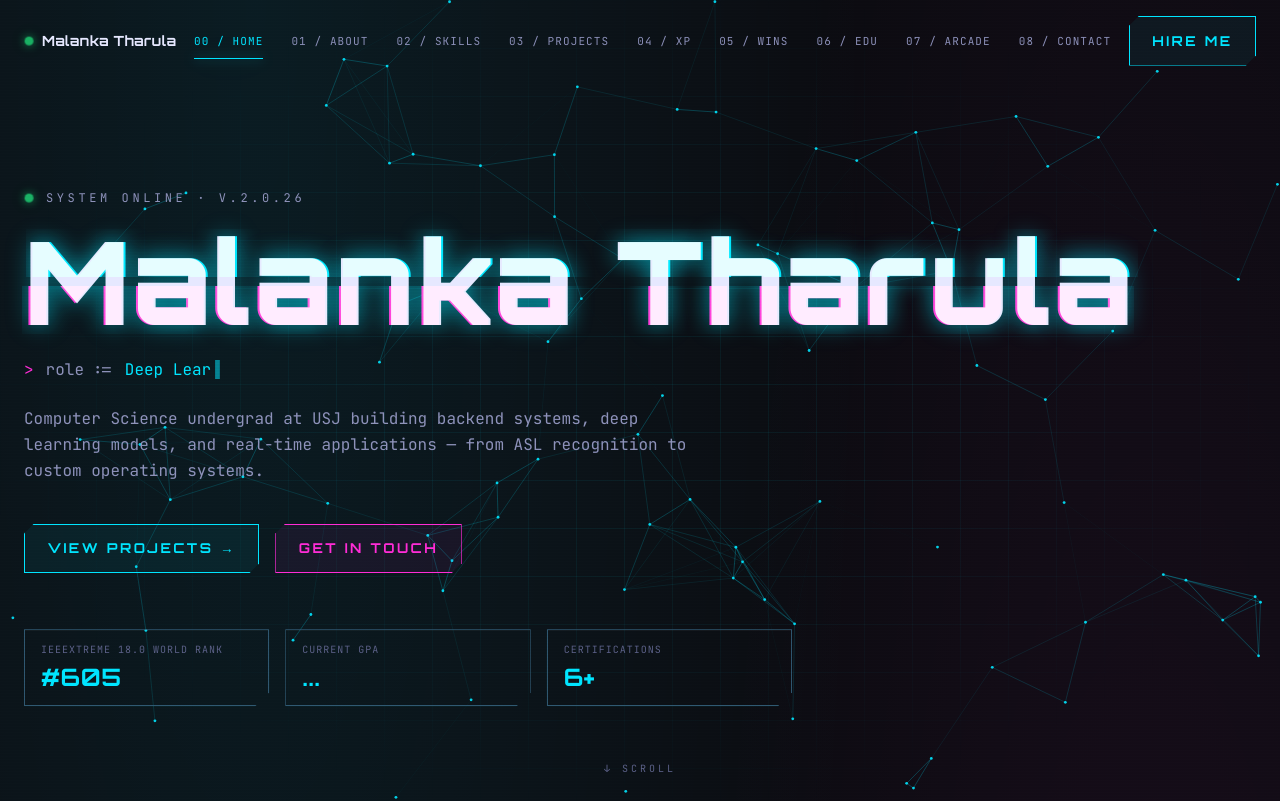
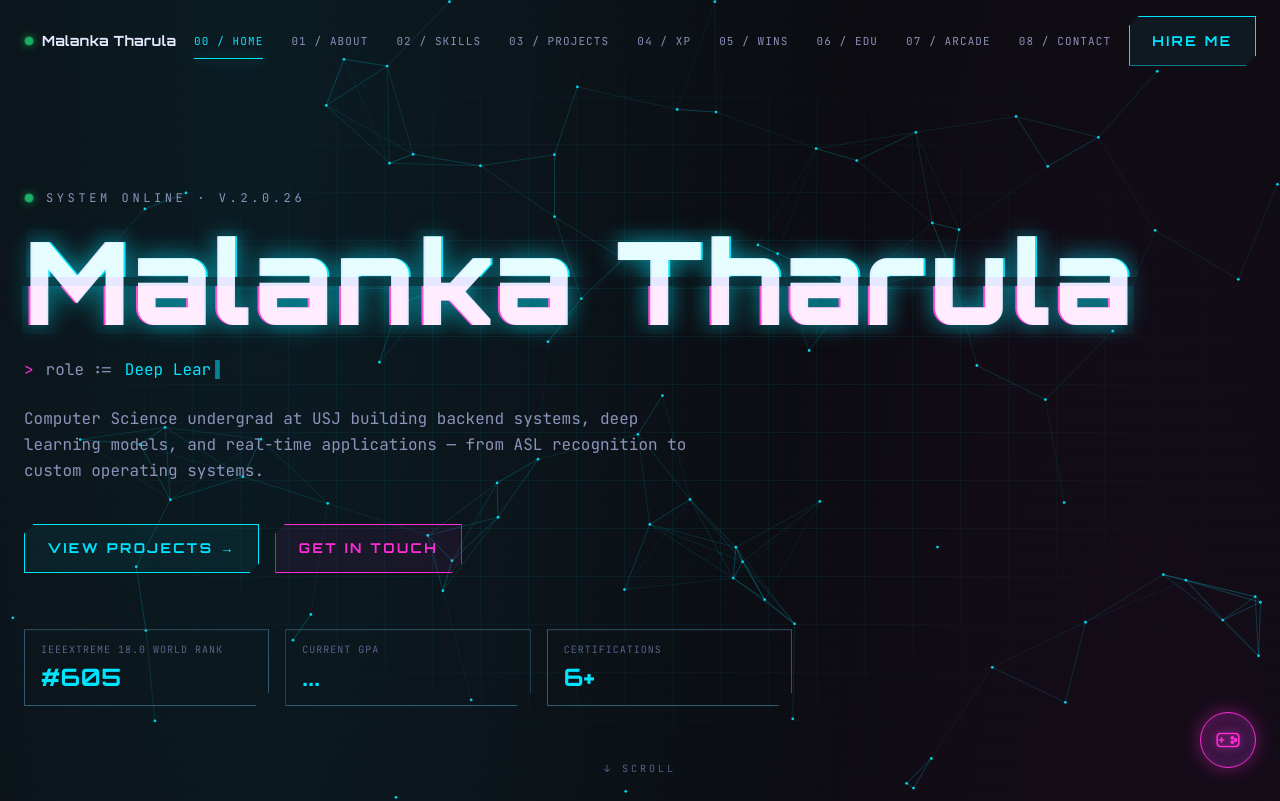
Before and after one commit to malankatharula/Portfolio, a React (Vite) app: page /Portfolio/ in a window 1280 px wide. Shown: the top 801 px of the page. Built offline with nearby package versions, Linux system fonts and the light colour scheme.

Commit message:
feat: add floating arcade button to jump to game section

```diff
--- /dev/null
+++ b/src/components/portfolio/ArcadeFab.tsx
@@ -0,0 +1,106 @@
+import { useEffect, useState } from "react";
+
+export function ArcadeFab() {
+  const [visible, setVisible] = useState(true);
+
+  useEffect(() => {
+    const onScroll = () => {
+      const arcade = document.getElementById("arcade");
+      if (!arcade) return;
+      const rect = arcade.getBoundingClientRect();
+      // Hide when arcade section is in view
+      const inView = rect.top < window.innerHeight * 0.6 && rect.bottom > window.innerHeight * 0.3;
+      setVisible(!inView);
+    };
+    onScroll();
+    window.addEventListener("scroll", onScroll, { passive: true });
+    return () => window.removeEventListener("scroll", onScroll);
+  }, []);
+
+  return (
+    <a
+      href="#arcade"
+      aria-label="Go to Arcade"
+      className="group fixed z-50"
+      style={{
+        bottom: "2rem",
+        right: "1.5rem",
+        opacity: visible ? 1 : 0,
+        transform: visible ? "scale(1)" : "scale(0.5)",
+        pointerEvents: visible ? "auto" : "none",
+        transition: "opacity 0.3s ease, transform 0.3s ease",
+      }}
+    >
+      {/* Tooltip */}
+      <span
+        className="pointer-events-none absolute right-full top-1/2 mr-3 -translate-y-1/2 whitespace-nowrap rounded px-2.5 py-1 font-mono text-[10px] uppercase tracking-widest"
+        style={{
+          background: "rgba(10,10,15,0.9)",
+          border: "1px solid var(--neon-magenta)",
+          color: "var(--neon-magenta)",
+          opacity: 0,
+          transform: "translateX(6px)",
+          transition: "opacity 0.2s ease, transform 0.2s ease",
+        }}
+      >
+        Play Snake
+      </span>
+
+      {/* Glow ring */}
+      <span
+        className="absolute inset-0 rounded-full"
+        style={{
+          background: "rgba(255, 43, 214, 0.15)",
+          animation: "fab-ping 2s cubic-bezier(0, 0, 0.2, 1) infinite",
+        }}
+      />
+
+      {/* Button */}
+      <span
+        className="relative flex h-14 w-14 items-center justify-center rounded-full"
+        style={{
+          background: "linear-gradient(135deg, rgba(255,43,214,0.2), rgba(168,85,247,0.2))",
+          border: "1.5px solid var(--neon-magenta)",
+          boxShadow: "0 0 20px rgba(255,43,214,0.4), inset 0 0 12px rgba(255,43,214,0.1)",
+          transition: "all 0.25s ease",
+        }}
+      >
+        {/* Gamepad icon */}
+        <svg
+          width="26"
+          height="26"
+          viewBox="0 0 24 24"
+          fill="none"
+          stroke="currentColor"
+          strokeWidth="1.5"
+          strokeLinecap="round"
+          strokeLinejoin="round"
+          style={{ color: "var(--neon-magenta)", filter: "drop-shadow(0 0 4px rgba(255,43,214,0.6))" }}
+        >
+          <rect x="2" y="6" width="20" height="12" rx="3" />
+          <line x1="6" y1="10" x2="6" y2="14" />
+          <line x1="4" y1="12" x2="8" y2="12" />
+          <circle cx="16" cy="10" r="1" fill="currentColor" />
+          <circle cx="19" cy="12" r="1" fill="currentColor" />
+          <circle cx="16" cy="14" r="1" fill="currentColor" />
+        </svg>
+      </span>
+
+      {/* Inline styles for hover + ping animation */}
+      <style>{`
+        .group:hover span[class*="pointer-events-none"] {
+          opacity: 1 !important;
+          transform: translateX(0) translateY(-50%) !important;
+        }
+        .group:hover > span:last-of-type {
+          box-shadow: 0 0 28px rgba(255,43,214,0.6), inset 0 0 16px rgba(255,43,214,0.15) !important;
+          transform: scale(1.08);
+        }
+        @keyframes fab-ping {
+          0% { transform: scale(1); opacity: 0.5; }
+          75%, 100% { transform: scale(1.6); opacity: 0; }
+        }
+      `}</style>
+    </a>
+  );
+}
--- a/src/pages/Home.tsx
+++ b/src/pages/Home.tsx
@@ -12,6 +12,7 @@ import { Nav } from "@/components/portfolio/Nav";
 import { Footer } from "@/components/portfolio/Footer";
 import { useRevealOnScroll } from "@/hooks/use-reveal-on-scroll";
 import { Game } from "@/components/portfolio/Game";
+import { ArcadeFab } from "@/components/portfolio/ArcadeFab";
 
 export default function Home() {
   useRevealOnScroll();
@@ -53,6 +54,7 @@ export default function Home() {
         <Contact />
       </main>
       <Footer />
+      <ArcadeFab />
     </div>
   );
 }
--- a/src/routes/index.tsx
+++ b/src/routes/index.tsx
@@ -13,6 +13,7 @@ import { Footer } from "@/components/portfolio/Footer";
 import { CustomCursor } from "@/components/portfolio/CustomCursor";
 import { useRevealOnScroll } from "@/hooks/use-reveal-on-scroll";
 import { Game } from "@/components/portfolio/Game";
+import { ArcadeFab } from "@/components/portfolio/ArcadeFab";
 
 export const Route = createFileRoute("/")({
   head: () => ({
@@ -70,6 +71,7 @@ function Index() {
         <Contact />
       </main>
       <Footer />
+      <ArcadeFab />
     </div>
   );
 }
```
